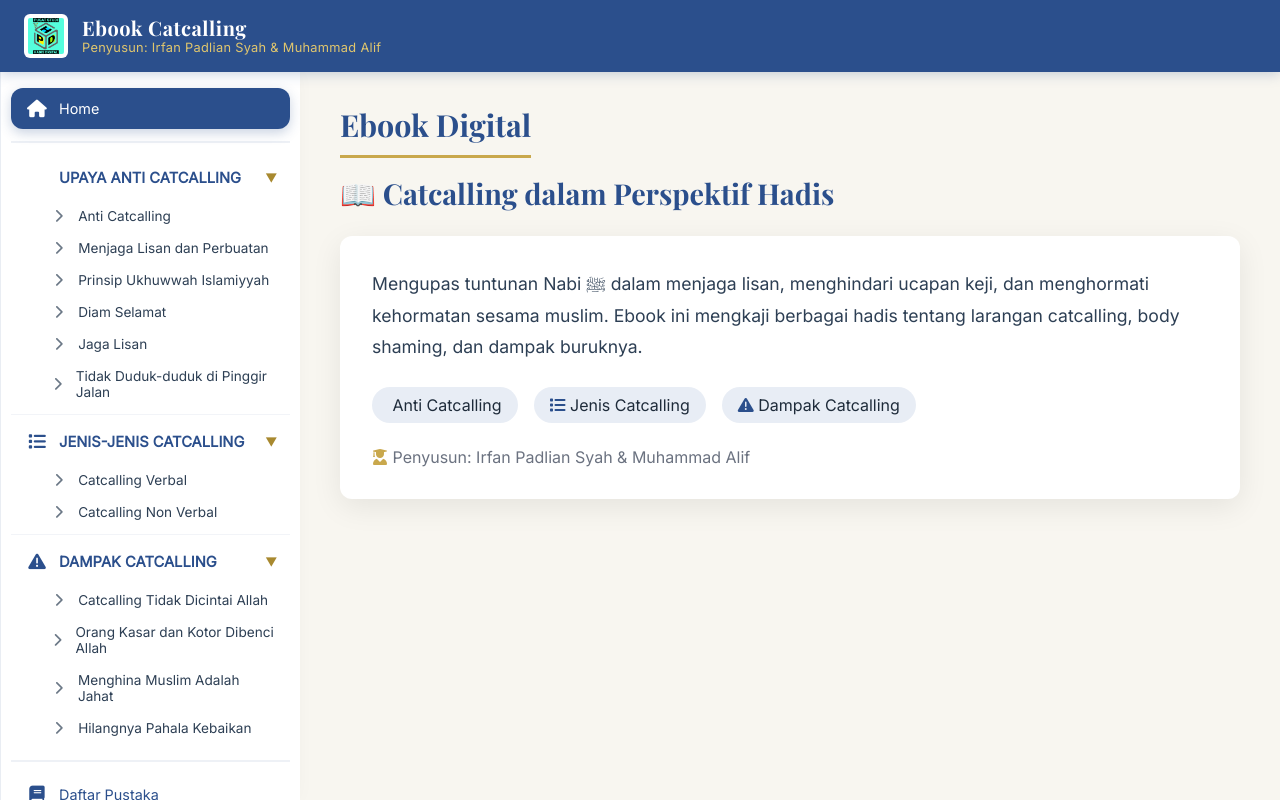
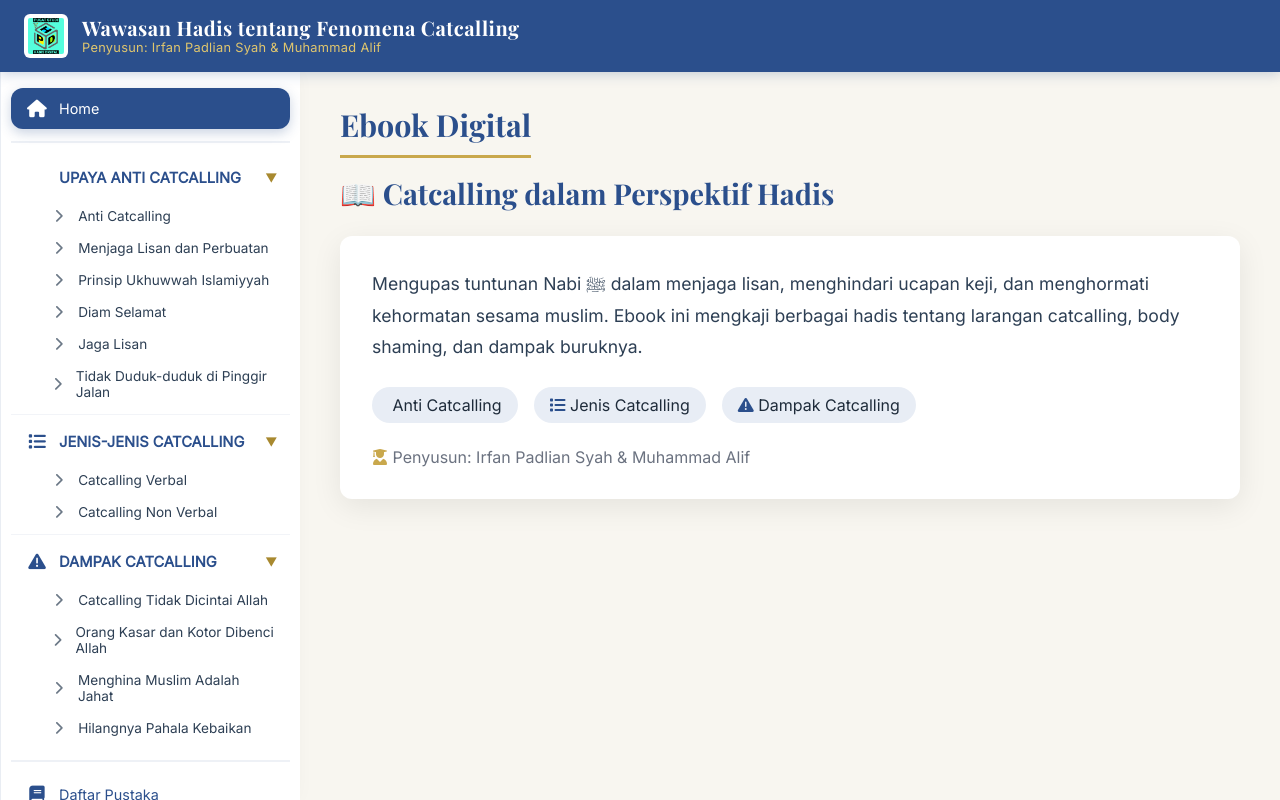
Before and after one commit to alif2018/Hadis-Tematik, a plain HTML site: page cat-calling.html in a window 1280 px wide. Drawn offline with nearby package versions, Linux system fonts and the light colour scheme; some icons are missing; a web font is replaced by a local one.

Commit message:
Update header title in cat-calling.html

```diff
--- a/cat-calling.html
+++ b/cat-calling.html
@@ -462,7 +462,7 @@
         <div class="brand">
             <img src="logo-pshd.jpg" alt="Logo" />
             <div class="title-group">
-                <h1>Ebook Catcalling</h1>
+                <h1>Wawasan Hadis tentang Fenomena Catcalling</h1>
                 <span class="author">Penyusun: Irfan Padlian Syah & Muhammad Alif</span>
             </div>
         </div>
```
